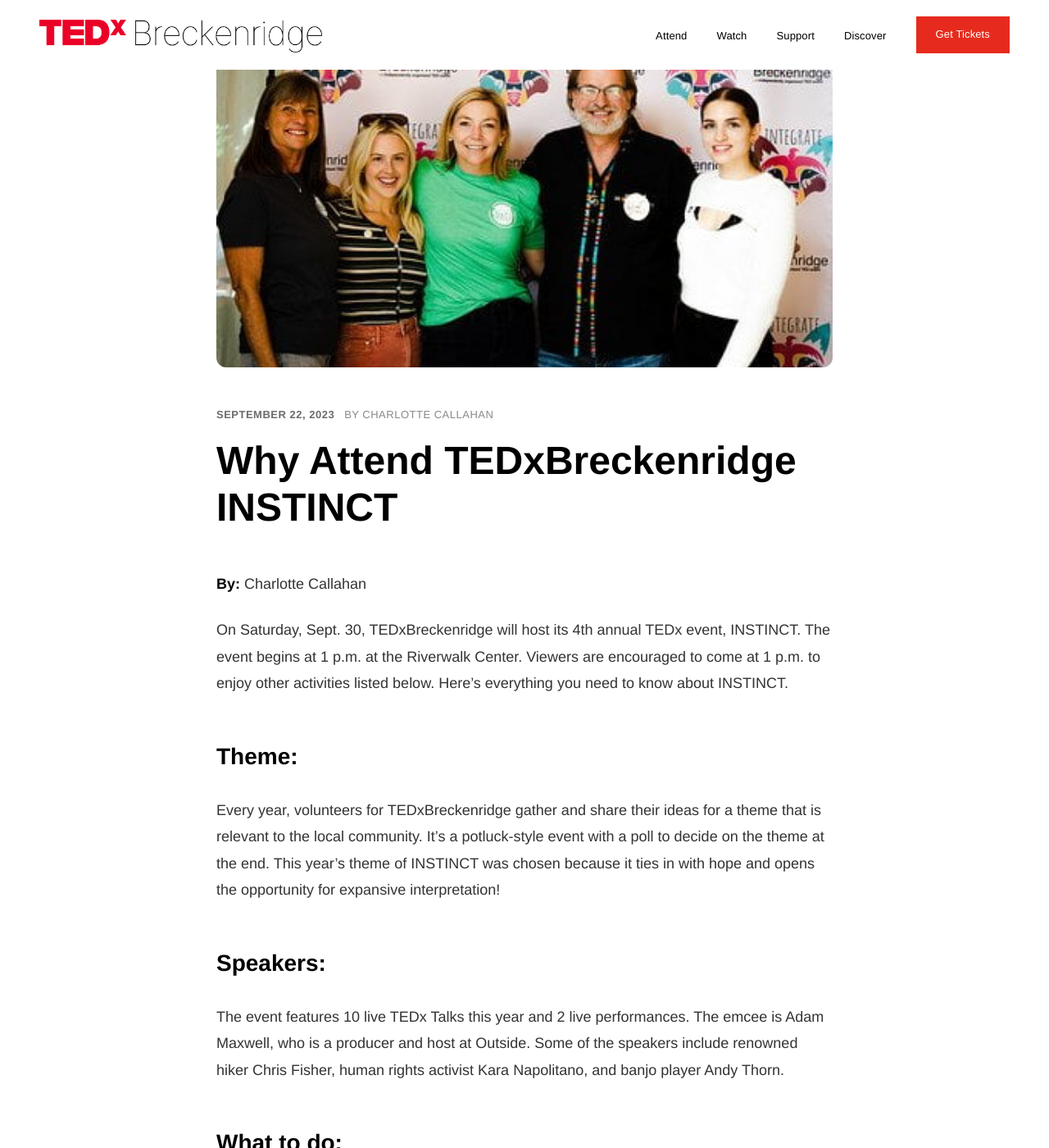
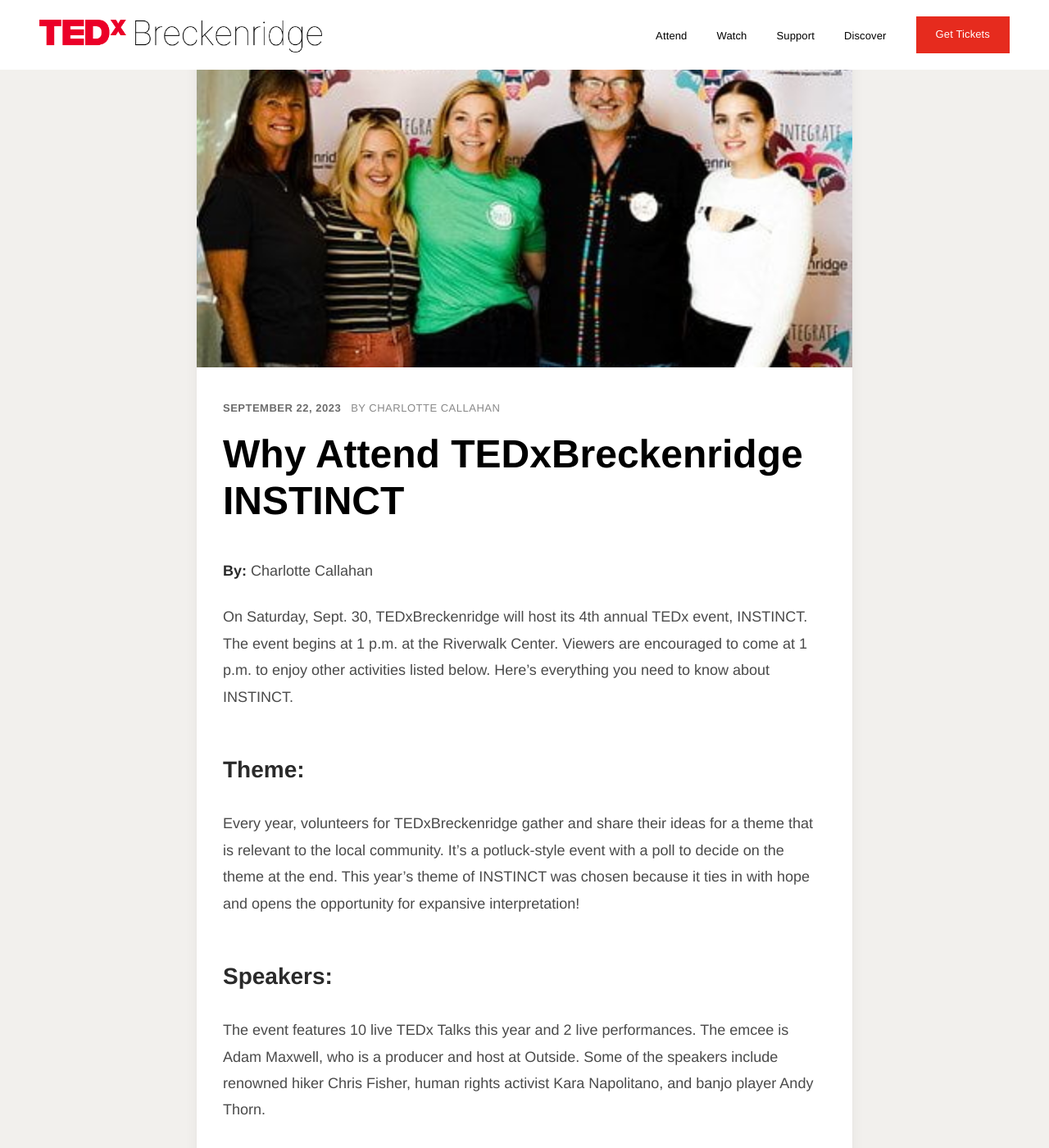
Before and after one commit to ardell/tedxbreckenridge, a Jekyll site: the page built from website/_posts/2023-09-22-why-attend-tedxbreckenridge-instinct.md, in a window 1280 px wide and 1400 px high. Shown: the whole window at 82% size. Built offline with Jekyll 4.4.1, drawn with Linux system fonts in a browser that asks for light colours.

Commit message:
Format blog posts.

```diff
--- a/website/_layouts/post.html
+++ b/website/_layouts/post.html
@@ -30,19 +30,32 @@
 </article>
 
 <style>
+  body {
+    background: var(--sand-light);
+  }
+
   .post {
     max-width: 800px;
-    margin: 48px auto;
-    padding: 0 24px;
+    margin: 48px 24px;
+    padding: 0;
+    background: #fff;
+    border-radius: 16px;
+    overflow: hidden;
+    box-shadow: 0 4px 16px rgba(0, 0, 0, 0.06);
+  }
+
+  @media (min-width: 824px) {
+    .post {
+      margin: 48px auto;
+    }
   }
 
   .post-header-image {
     width: 100%;
     height: 400px;
-    margin-bottom: 48px;
-    border-radius: 12px;
+    margin: 0;
     overflow: hidden;
-    background: linear-gradient(135deg, #f5f5f5 0%, #e8e8e8 100%);
+    background: linear-gradient(135deg, var(--sand) 0%, var(--cream) 100%);
   }
 
   .post-header-image img {
@@ -52,7 +65,7 @@
   }
 
   .post-header-content {
-    margin-bottom: 48px;
+    padding: 40px 32px 0 32px;
   }
 
   .post-meta {
@@ -77,26 +90,27 @@
   .post-title {
     font-size: clamp(32px, 5vw, 48px);
     line-height: 1.2;
-    margin: 0;
+    margin: 0 0 40px 0;
     color: var(--ted-black);
   }
 
   .post-content {
     font-size: 18px;
     line-height: 1.8;
-    color: #333;
+    color: #4a4a4a;
+    padding: 0 32px 40px 32px;
   }
 
   .post-content h2 {
     font-size: 28px;
     margin: 48px 0 24px 0;
-    color: var(--ted-black);
+    color: #2a2a2a;
   }
 
   .post-content h3 {
     font-size: 22px;
     margin: 36px 0 16px 0;
-    color: var(--ted-black);
+    color: #2a2a2a;
   }
 
   .post-content p {
@@ -104,33 +118,55 @@
   }
 
   .post-content strong {
-    color: var(--ted-black);
+    color: #2a2a2a;
     font-weight: 600;
   }
 
+  .post-content blockquote {
+    margin: 32px 0;
+    padding: 24px 32px;
+    background: var(--cream);
+    border-left: 4px solid var(--teal);
+    border-radius: 4px;
+    font-style: italic;
+    color: var(--stone);
+  }
+
   .post-footer {
-    margin-top: 64px;
-    padding-top: 48px;
-    border-top: 1px solid #e0e0e0;
+    padding: 0 32px 40px 32px;
+    border-top: 1px solid var(--sand);
+    padding-top: 32px;
+    margin-top: 32px;
   }
 
   @media (max-width: 768px) {
     .post {
-      margin: 24px auto;
-      padding: 0 16px;
+      margin: 24px 16px;
     }
 
     .post-header-image {
       height: 280px;
+    }
+
+    .post-header-content {
+      padding: 32px 24px 0 24px;
+    }
+
+    .post-title {
       margin-bottom: 32px;
     }
 
     .post-content {
       font-size: 16px;
+      padding: 0 24px 32px 24px;
     }
 
     .post-content h2 {
       font-size: 24px;
     }
+
+    .post-footer {
+      padding: 0 24px 32px 24px;
+    }
   }
 </style>
```
